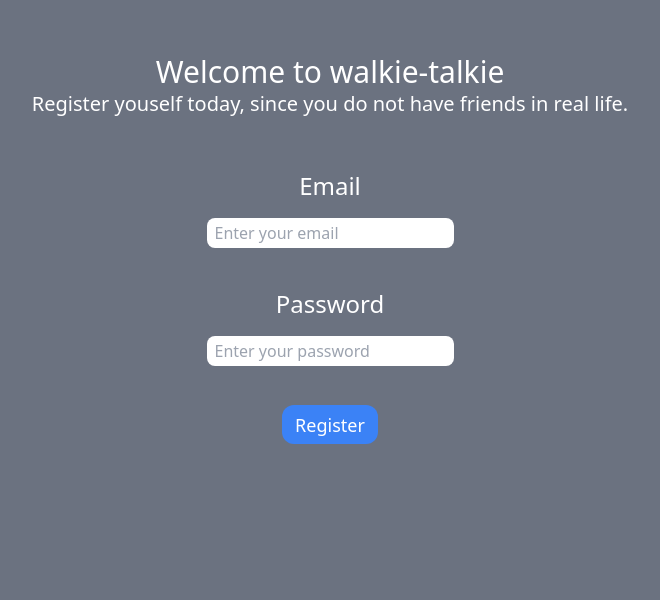
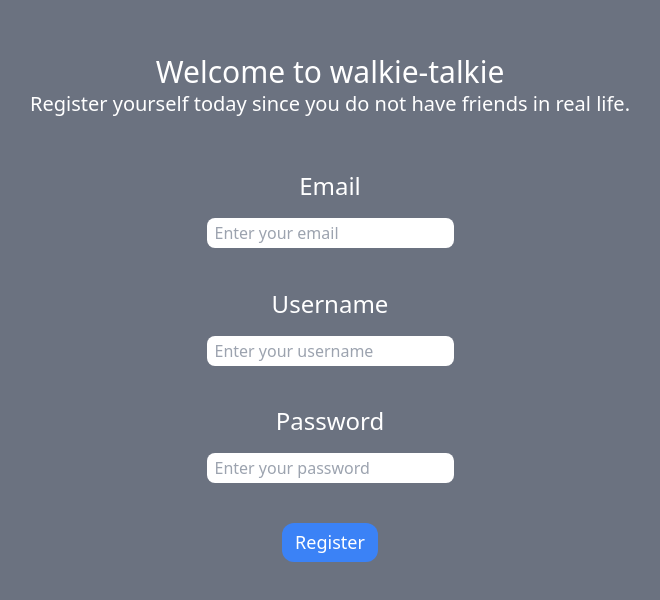
Before and after one commit to chandranshh/walkie-talkie, a React (Vite) app in the folder client/: page /register in a window 1280 px wide. Shown: the part 118-718 px from the top of the page, without its empty margins (310-970 px from the left). Built offline with nearby package versions, Linux system fonts and the light colour scheme.

Commit message:
made changes in registeration page

```diff
--- a/client/src/pages/Auth/Register.jsx
+++ b/client/src/pages/Auth/Register.jsx
@@ -1,4 +1,22 @@
+import { useState } from "react";
+
 function Register() {
+  const [user, setUser] = useState({
+    email: "",
+    username: "",
+    password: "",
+  });
+
+  const handleInput = (e) => {
+    e.preventDefault();
+    setUser({ ...user, [e.target.name]: e.target.value });
+  };
+
+  const handleRegister = (e) => {
+    e.preventDefault();
+    console.log(user);
+  };
+
   return (
     <>
       <div className="h-screen w-screen text-white flex justify-center items-center">
@@ -9,13 +27,13 @@ function Register() {
                 <span className="text-3xl">Welcome to walkie-talkie</span>
               </div>
               <div className="text-xl">
-                Register youself today, since you do not have friends in real
+                Register yourself today since you do not have friends in real
                 life.
               </div>
             </div>
             <form
-              action="submit"
               className="flex flex-col w-full h-[70%] justify-start items-center"
+              onSubmit={handleRegister}
             >
               <div className="h-[30%] w-[80%] flex flex-col items-center">
                 <div className="w-full h-12 text-center">
@@ -26,6 +44,21 @@ function Register() {
                   type="text"
                   name="email"
                   placeholder="Enter your email"
+                  value={user.email}
+                  onChange={handleInput}
+                />
+              </div>
+              <div className="h-[30%] w-[80%] flex flex-col items-center">
+                <div className="w-full h-12 text-center">
+                  <span className="text-2xl">Username</span>
+                </div>
+                <input
+                  className="h-[30px] rounded-lg text-gray-800 px-2 py-1"
+                  type="text"
+                  name="username"
+                  placeholder="Enter your username"
+                  value={user.username}
+                  onChange={handleInput}
                 />
               </div>
               <div className="h-[30%] w-[80%] flex flex-col items-center">
@@ -37,6 +70,8 @@ function Register() {
                   type="password"
                   name="password"
                   placeholder="Enter your password"
+                  value={user.password}
+                  onChange={handleInput}
                 />
               </div>
               <button
```
